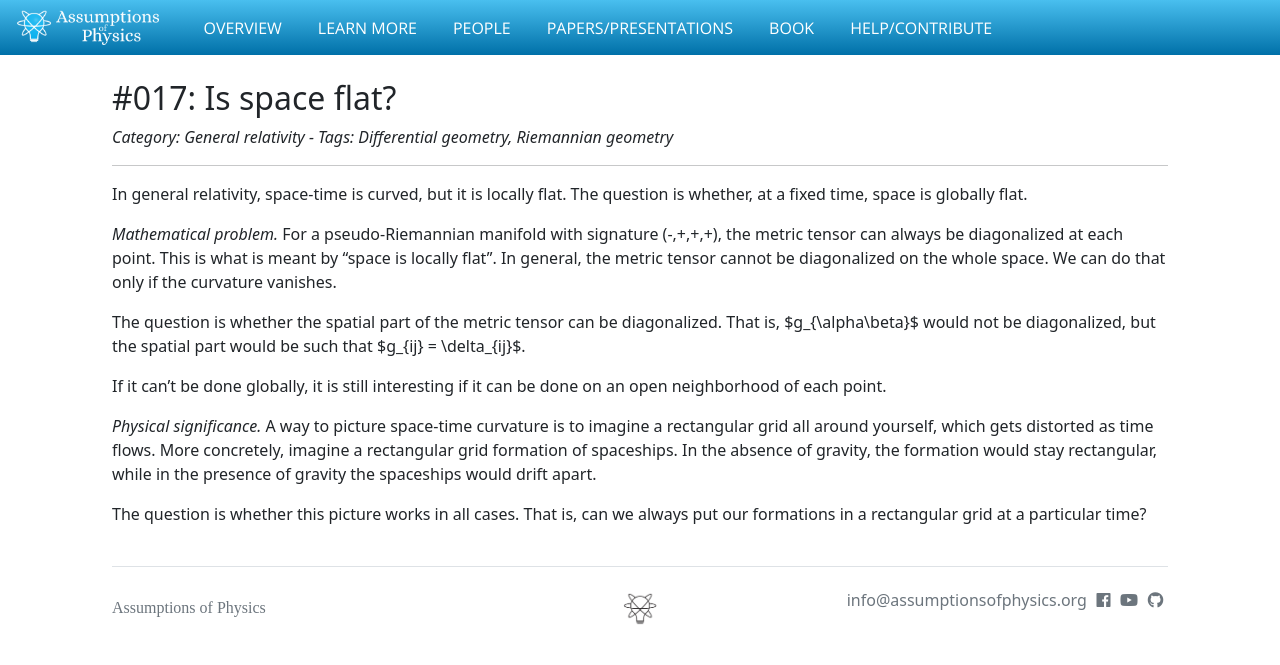
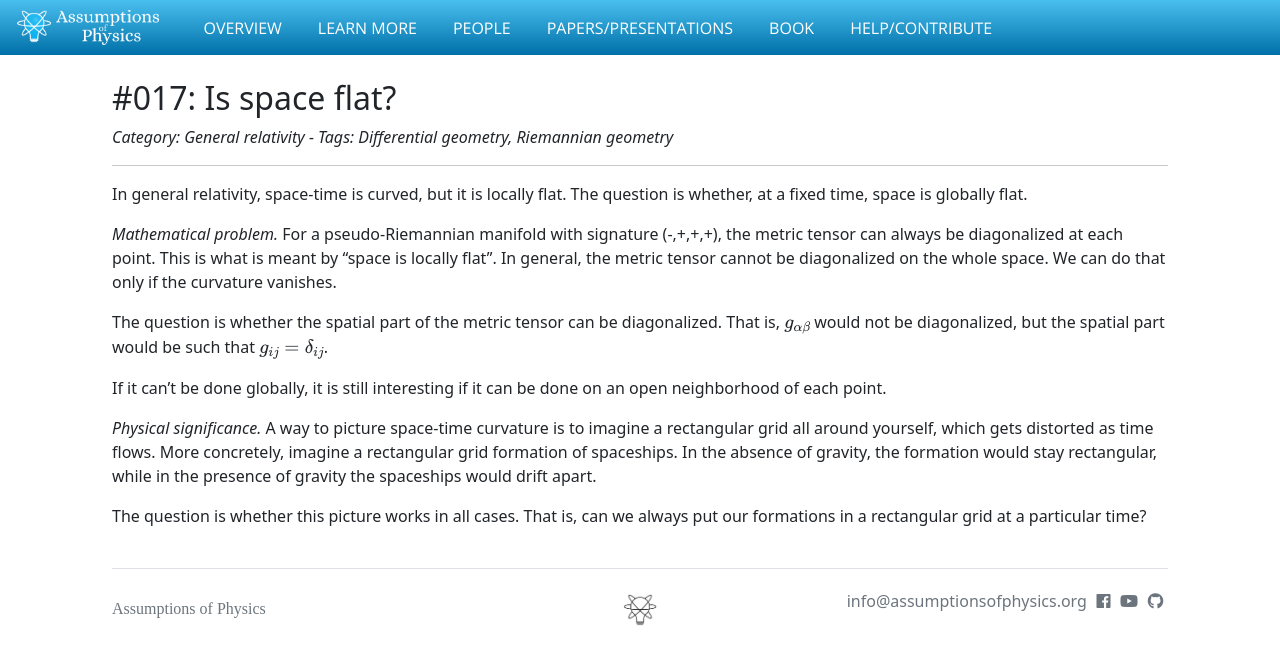
Before and after one commit to assumptionsofphysics/assumptionsofphysics.github.io, a Jekyll site: the page built from _problems/017-IsSpaceFlat.md, in a window 1280 px wide. Shown: the top 665 px of the page. Built offline with Jekyll 4.4.1, drawn with Linux system fonts in a browser that asks for light colours; nearby versions of some CDN libraries; some web fonts are replaced; formulas are drawn with MathJax 3.

Commit message:
Fixed math typo

```diff
--- a/_problems/017-IsSpaceFlat.md
+++ b/_problems/017-IsSpaceFlat.md
@@ -12,8 +12,8 @@ by "space is locally flat". In general, the metric tensor cannot be diagonalized
 on the whole space. We can do that only if the curvature vanishes.
 
 The question is whether the spatial part of the metric tensor can be diagonalized. That is,
-$g_{\alpha\beta}$ would not be diagonalized, but the spatial part would be such
-that $g_{ij} = \delta_{ij}$.
+$$g_{\alpha\beta}$$ would not be diagonalized, but the spatial part would be such
+that $$g_{ij} = \delta_{ij}$$.
 
 If it can't be done globally, it is still interesting if it can be done on an
 open neighborhood of each point.
```
